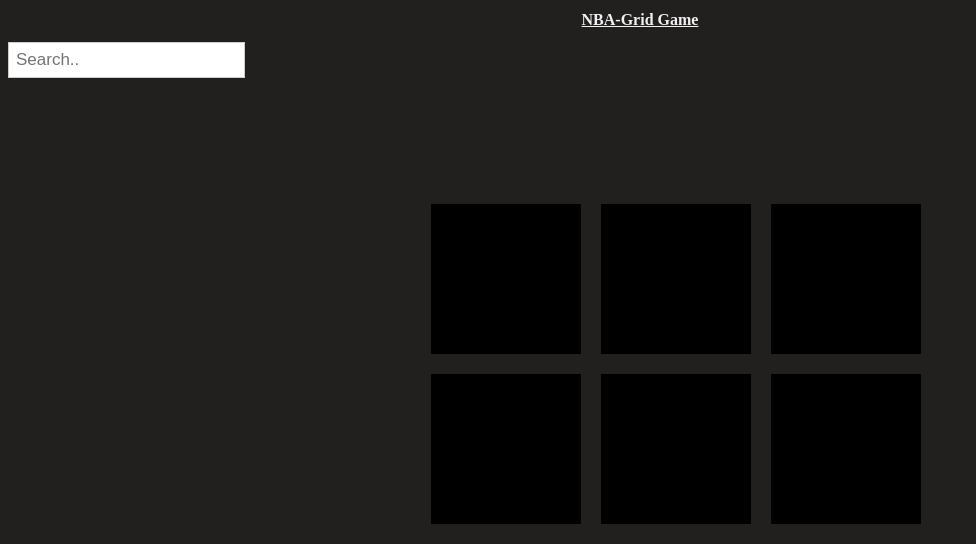
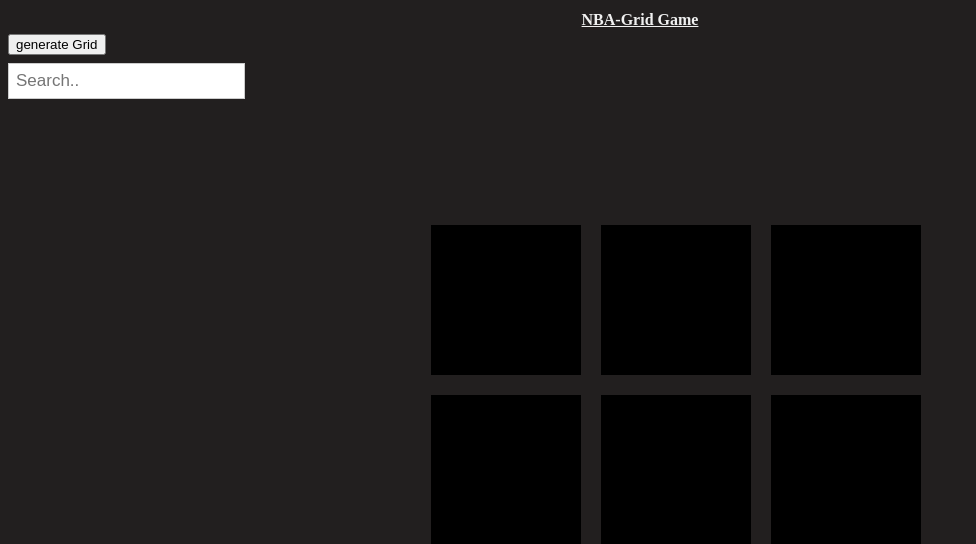
Before and after one commit to Tommes229/NBA-Grid, a Django app: page /main_grid/hello/ in a window 1280 px wide. Shown: the top 544 px of the page, without its empty margins (0-976 px from the left). Run offline with Django 4.2, Linux system fonts and the light colour scheme.

Commit message:
Update grid_html.html

```diff
--- a/grid/main_grid/templates/grid_html.html
+++ b/grid/main_grid/templates/grid_html.html
@@ -11,6 +11,10 @@
     <div>
         <h1>NBA-Grid Game</h1>
     </div>
+
+    <button>
+        generate Grid
+    </button>
 
 
     <div class="topnav">
```
